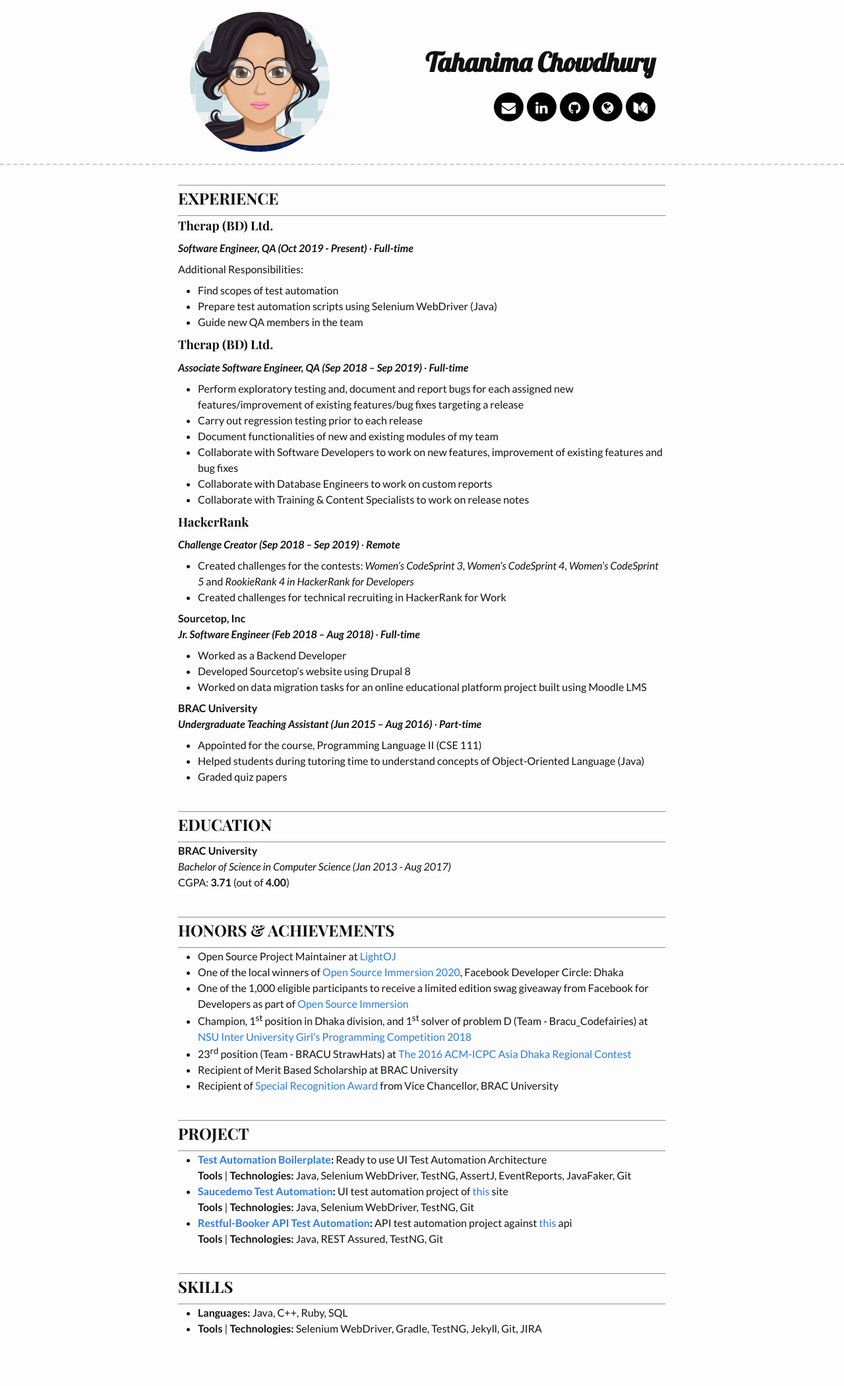
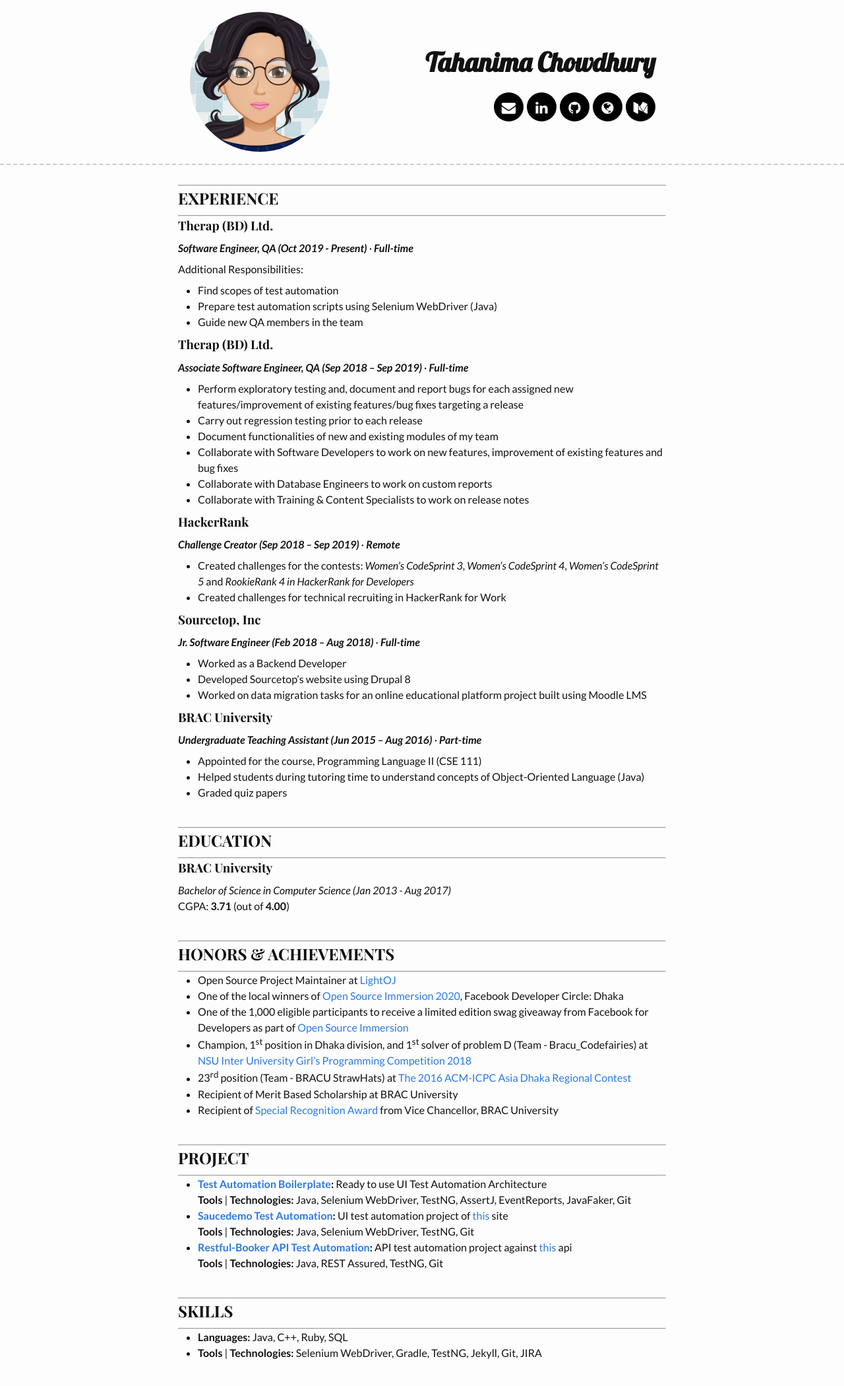
Before and after one commit to Tahanima/remple, a Jekyll site: the page built from index.md, in a window 1280 px wide. Shown: the whole page at 66% size. Built offline with Jekyll 4.4.1, drawn with Linux system fonts in a browser that asks for light colours; some web fonts are replaced; before the commit the page ends 2063 px from its top, so only the background shows below that.

Commit message:
Added favicon icon and updated text style in index.md

```diff
--- a/_includes/head.html
+++ b/_includes/head.html
@@ -2,6 +2,9 @@
     <meta charset="utf-8">
     <meta http-equiv="X-UA-Compatible" content="IE=edge">
     <meta name="viewport" content="width=device-width, initial-scale=1">
+
+    <link rel="shortcut icon" href="favicon.ico">
+
     {%- seo -%}
     <link rel="stylesheet" href="{{ "/css/main.css" | relative_url }}">
     <link rel="stylesheet" href="{{ "/css/remple.css" | relative_url }}">
--- a/index.md
+++ b/index.md
@@ -30,13 +30,13 @@ features/improvement of existing features/bug fixes targeting a release
 * Created challenges for the contests: *Women's CodeSprint 3*, *Women's CodeSprint 4*, *Women's CodeSprint 5* and *RookieRank 4 in HackerRank for Developers*
 * Created challenges for technical recruiting in HackerRank for Work
 
-**Sourcetop, Inc**
+### Sourcetop, Inc
 ***Jr. Software Engineer (Feb 2018 – Aug 2018)*** &middot;	***Full-time***
 * Worked as a Backend Developer
 * Developed Sourcetop's website using Drupal 8
 * Worked on data migration tasks for an online educational platform project built using Moodle LMS
 
-**BRAC University**
+### BRAC University
 ***Undergraduate Teaching Assistant (Jun 2015 – Aug 2016)*** &middot;	***Part-time***
 * Appointed for the course, Programming Language II (CSE 111)
 * Helped students during tutoring time to understand concepts of Object-Oriented Language (Java)
@@ -47,7 +47,7 @@ features/improvement of existing features/bug fixes targeting a release
 ---
 ## EDUCATION
 ---
-**BRAC University**
+### BRAC University
 *Bachelor of Science in Computer Science (Jan 2013 - Aug 2017)*
 CGPA: **3.71** (out of **4.00**)
 
```
Also changed, not shown: favicon.ico (added).
